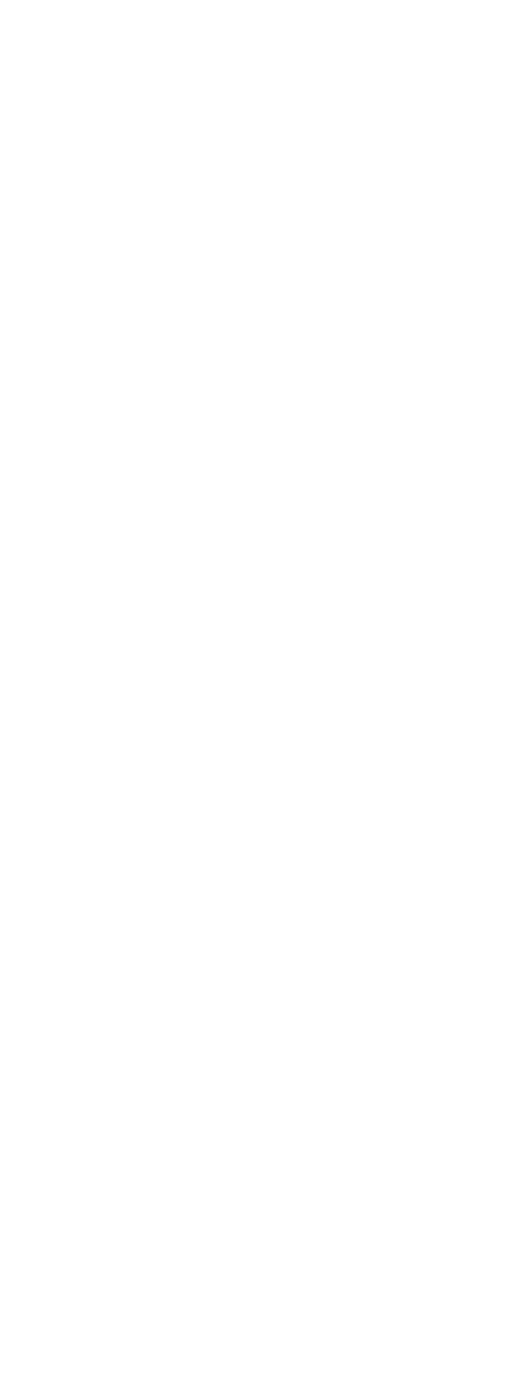
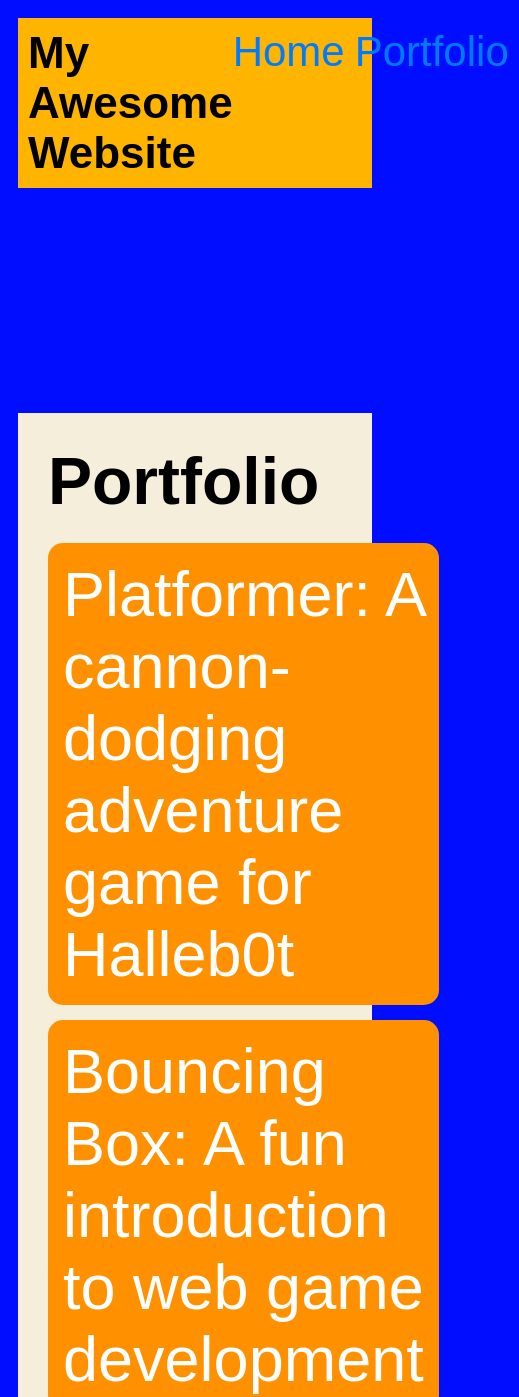
Before and after one commit to LiamPoche1/LiamPoche1.github.io, a plain HTML site: page portfolio.html in a window 390 px wide. Shown: the top 1397 px of the page, 519 px wide, since content can reach past the window. Before the commit the page ends 844 px from the top, so only its background shows below. Drawn offline with Linux system fonts and the light colour scheme.

Commit message:
Added portfolio and personalized website+ portfolio

```diff
--- a/portfolio.html
+++ b/portfolio.html
@@ -0,0 +1,46 @@
+<html>
+  <head>
+    <title>Liam's Portfolio</title>
+    <Link rel="stylesheet" href="style.css" />
+  </head>
+
+  <body>
+    <!-- All content goes here -->
+    <div id="all-contents">
+      <nav>
+        <h1>My Awesome Website</h1>
+        <ul id="nav-ul">
+          <li classs="nav-li">
+            <a href="index.html">Home</a>
+          </li>
+          <li class="nav-li">
+            <a href="portfolio.html">Portfolio</a>
+          </li>
+        </ul>
+      </nav>
+
+      <main>
+        <div class="content">
+          <h1>Portfolio</h1>
+          <ul id="portfolio">
+            <li>
+              <a href="fsd-projects/platformer/"
+                >Platformer: A cannon-dodging adventure game for Halleb0t</a
+              >
+            </li>
+            <li>
+              <a href="fsd-projects/bouncing-box/"
+                >Bouncing Box: A fun introduction to web game development</a
+              >
+            </li>
+            <li>
+              <a href="fsd-projects/circularity/"
+                >Circularity: A poetic motion experiment with circles</a
+              >
+            </li>
+          </ul>
+        </div>
+      </main>
+    </div>
+  </body>
+</html>
--- a/style.css
+++ b/style.css
@@ -2,7 +2,7 @@ body {
     background: rgb(0, 13, 255);
     color: rgb(0, 0, 0);
     padding: 10px;
-    font-family: Arial, sans-serif;
+    font-family: Arial ,sans-serif;
 }
 
 #all-contents {
@@ -12,11 +12,11 @@ body {
 
 /* navigation menu */
 nav {
-    background: rgb(255, 238, 0);
+    background: rgb(255, 180, 0);
     margin: 0 auto;
     display: flex;
     padding: 10px;
-    margin-bottom: 20px;
+    margin-bottom: 10px;
     justify-content: space-between;
 }
 
@@ -49,7 +49,7 @@ a {
 main {
     background: rgb(245, 238, 219);
     display: flex;
-    margin-top: 20px;
+    margin-top: 150px;
 }
 
 .sidebar {
@@ -63,12 +63,12 @@ main {
 
 .content {
     flex: 1;
-    padding: 15px;
+    padding: 20px;
 }
 
 /* interests section styles */
 #interests {
-    border: 4px silver ridge;
+    border: 4px rgb(255, 180, 0) ridge;
     padding: 8px;
     margin-top: 20px;
 }
@@ -76,3 +76,78 @@ main {
 h2, h3 {
     margin: 0px;
 }
+/* Portfolio styles */
+.content h1 {
+  color: black;
+}
+
+#portfolio {
+  list-style-type: none;
+  padding-left: 0;
+}
+
+#portfolio li {
+  background: #ff9100;
+  padding: 10px;
+  border-radius: 10px;
+  margin-bottom: 10px;
+  color: White
+}
+
+#portfolio li:hover {
+  background: rgb(0, 13, 255);
+}
+
+#portfolio a {
+  text-decoration: none;
+  color: rgb(255, 255, 255);
+}
+/* responsive web design */
+@media screen and (min-width: 120px) and (max-width: 1080px) {
+  main {
+    height: 100ch;
+    zoom: 1.5;
+    display: grid;
+  }
+
+  h1 {
+    font-size: 44px;
+  }
+
+  h2 {
+    font-size: 42px;
+  }
+
+  h3 {
+    font-size: 36px;
+  }
+
+  #all-contents {
+    height: 100ch;
+    margin: none;
+  }
+
+  a {
+    font-size: 42px;
+  }
+
+  .sidebar {
+    margin-right: 0px;
+    justify-content: center;
+    align-items: center;
+  }
+
+  .sidebar-img {
+    width: 100%;
+  }
+
+  p,
+  li {
+    font-size: 24px;
+  }
+
+  .content {
+    align-content: center;
+    justify-content: center;
+  }
+}
```
Also changed, not shown: index.html (+8 -8 lines).
